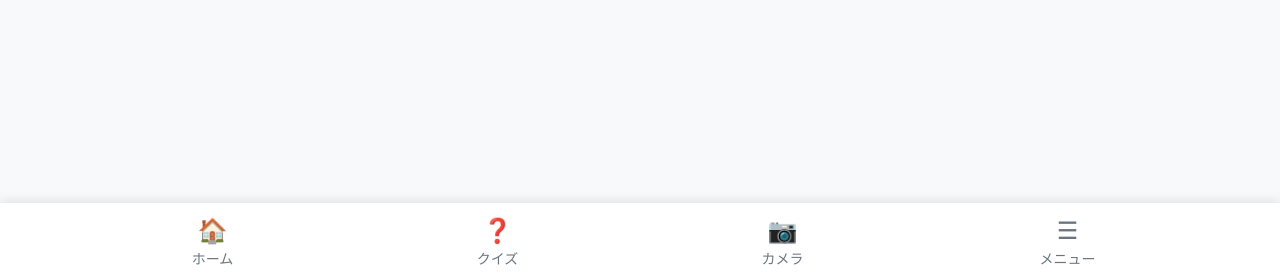
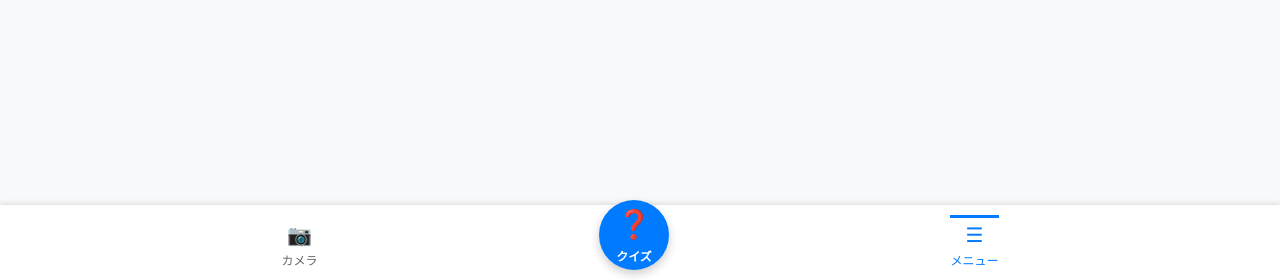
Before and after one commit to s2322106/Syshack, a Flask app: page /ranking/1 in a window 1280 px wide. Shown: the part 520-800 px from the top of the page. Run offline with Flask 3, Linux system fonts and the light colour scheme.

Commit message:
change level.html

```diff
--- a/complete/templates/level1.html
+++ b/complete/templates/level1.html
@@ -99,6 +99,78 @@
       align-items: center;
       justify-content: center;
     }
+
+    /* Bottom Navigation */
+    .bottom-nav {
+      display: flex;
+      background-color: white;
+      box-shadow: 0 -2px 5px rgba(0,0,0,0.1);
+      position: fixed;
+      bottom: 0;
+      left: 0;
+      width: 100%;
+      z-index: 1000;
+      justify-content: space-around;
+      align-items: flex-end;
+    }
+
+    .quiz-button {
+      background-color: #007bff;
+      color: white;
+      border-radius: 50%;
+      width: 70px;
+      height: 70px;
+      display: flex;
+      flex-direction: column;
+      align-items: center;
+      justify-content: center;
+      margin-top: -25px;
+      box-shadow: 0 4px 10px rgba(0, 0, 0, 0.2);
+      text-decoration: none;
+      transition: all 0.3s;
+    }
+
+    .quiz-button:hover {
+      transform: scale(1.05);
+      background-color: #0069d9;
+      color: white;
+    }
+
+    .quiz-icon {
+      font-size: 28px;
+      margin-bottom: 2px;
+    }
+
+    .quiz-text {
+      font-size: 12px;
+      font-weight: bold;
+    }
+
+    .side-nav-items {
+      display: flex;
+      justify-content: space-around;
+      flex-grow: 1;
+    }
+
+    .nav-item {
+      display: flex;
+      flex-direction: column;
+      align-items: center;
+      color: #666;
+      text-decoration: none;
+      font-size: 12px;
+    }
+
+    .nav-icon {
+      font-size: 20px;
+      margin-bottom: 2px;
+    }
+
+    .nav-item.active {
+      color: #007bff;
+      border-top: 3px solid #007bff;
+      padding-top: 2px;
+    }
   </style>
 </head>
 <body>
@@ -140,33 +212,23 @@
 
   <!-- Bottom Navigation -->
   <div class="bottom-nav">
-    <div class="container">
-      <div class="row justify-content-around">
-        <div class="col-3 text-center">
-          <a href="main.html" class="text-decoration-none text-secondary">
-            <div class="fs-4">🏠</div>
-            <div class="small">ホーム</div>
-          </a>
-        </div>
-        <div class="col-3 text-center">
-          <a href="quiz.html" class="text-decoration-none text-secondary">
-            <div class="fs-4">❓</div>
-            <div class="small">クイズ</div>
-          </a>
-        </div>
-        <div class="col-3 text-center">
-          <a href="camera.html" class="text-decoration-none text-secondary">
-            <div class="fs-4">📷</div>
-            <div class="small">カメラ</div>
-          </a>
-        </div>
-        <div class="col-3 text-center">
-          <a href="menu.html" class="text-decoration-none text-secondary">
-            <div class="fs-4">☰</div>
-            <div class="small">メニュー</div>
-          </a>
-        </div>
-      </div>
+    <div class="side-nav-items">
+      <a href="camera.html" class="nav-item">
+        <div class="nav-icon">📷</div>
+        <div>カメラ</div>
+      </a>
+    </div>
+
+    <a href="quiz.html" class="quiz-button">
+      <div class="quiz-icon">❓</div>
+      <div class="quiz-text">クイズ</div>
+    </a>
+
+    <div class="side-nav-items">
+      <a href="menu.html" class="nav-item active">
+        <div class="nav-icon">☰</div>
+        <div>メニュー</div>
+      </a>
     </div>
   </div>
 
```
Also changed, not shown: complete/templates/level2.html (+89 -27 lines), complete/templates/level3.html (+89 -27 lines).
